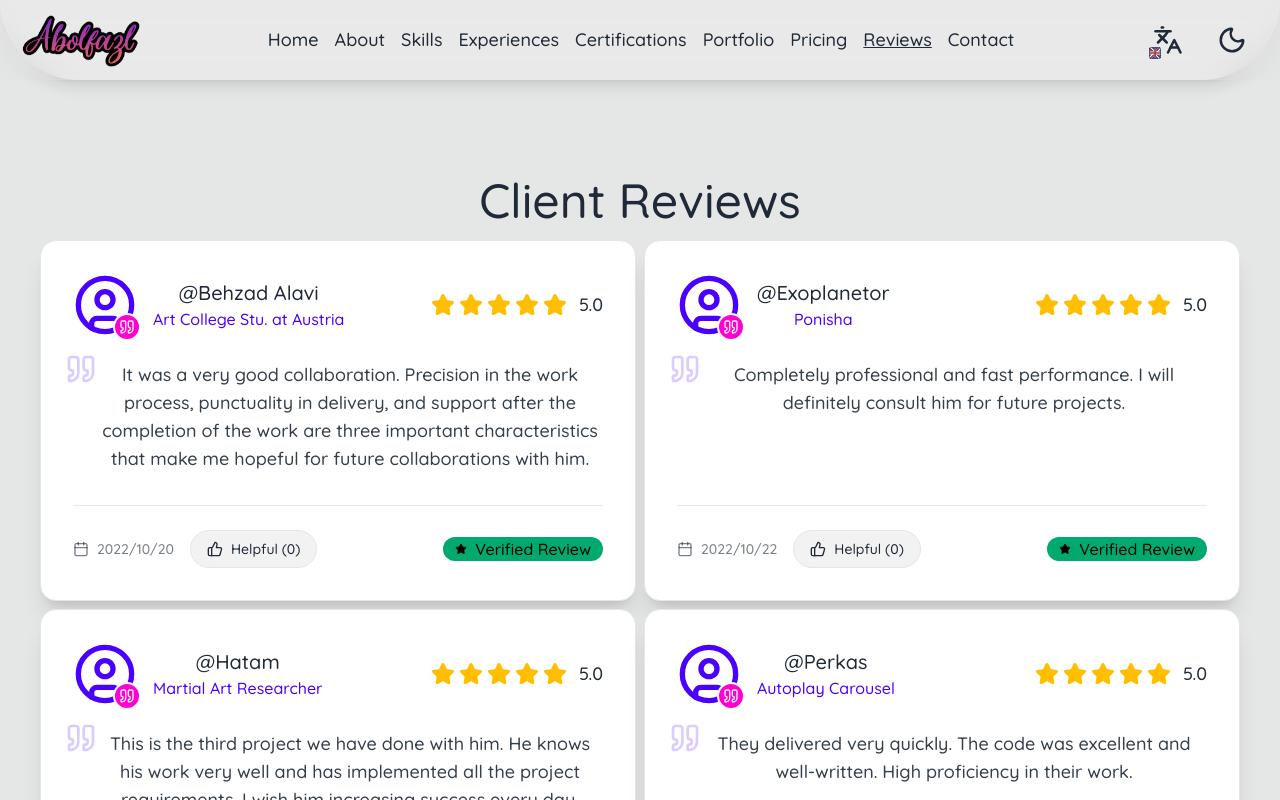
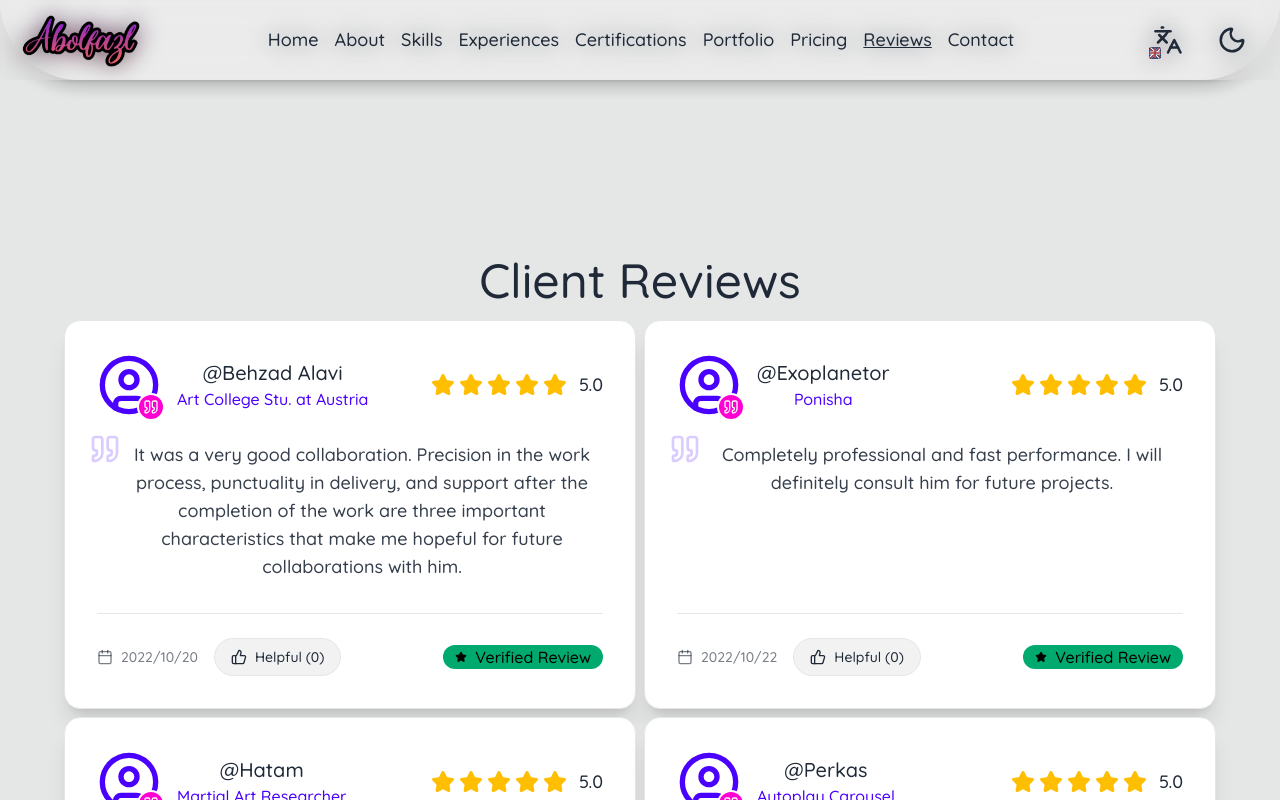
Before and after one commit to abolraj/me-react, a React (Vite) app: page /reviews in a window 1280 px wide. Shown: the top 800 px of the page. Built offline with nearby package versions, Linux system fonts and the light colour scheme.

Commit message:
feat(router): Refactor routing outlet with put outlet as child of layout

```diff
--- a/src/router/routes/RootRoute.jsx
+++ b/src/router/routes/RootRoute.jsx
@@ -1,12 +1,15 @@
 import App from '@/App'
 import Loading from '@/components/Loading'
+import MainLayout from '@/layouts/MainLayout'
 import E404 from '@/pages/errors/E404'
 import { createRootRoute, Outlet } from '@tanstack/react-router'
 
 export const Route = createRootRoute({
   component: () => (
     <App>
-      <Outlet /> {/* This is where child routes will be rendered */}
+      <MainLayout>
+        <Outlet /> {/* This is where child routes will be rendered */}
+      </MainLayout>
     </App>
   ),
   notFoundComponent: () => (
```
Also changed, not shown: src/router/index.jsx (+10 -0 lines).
